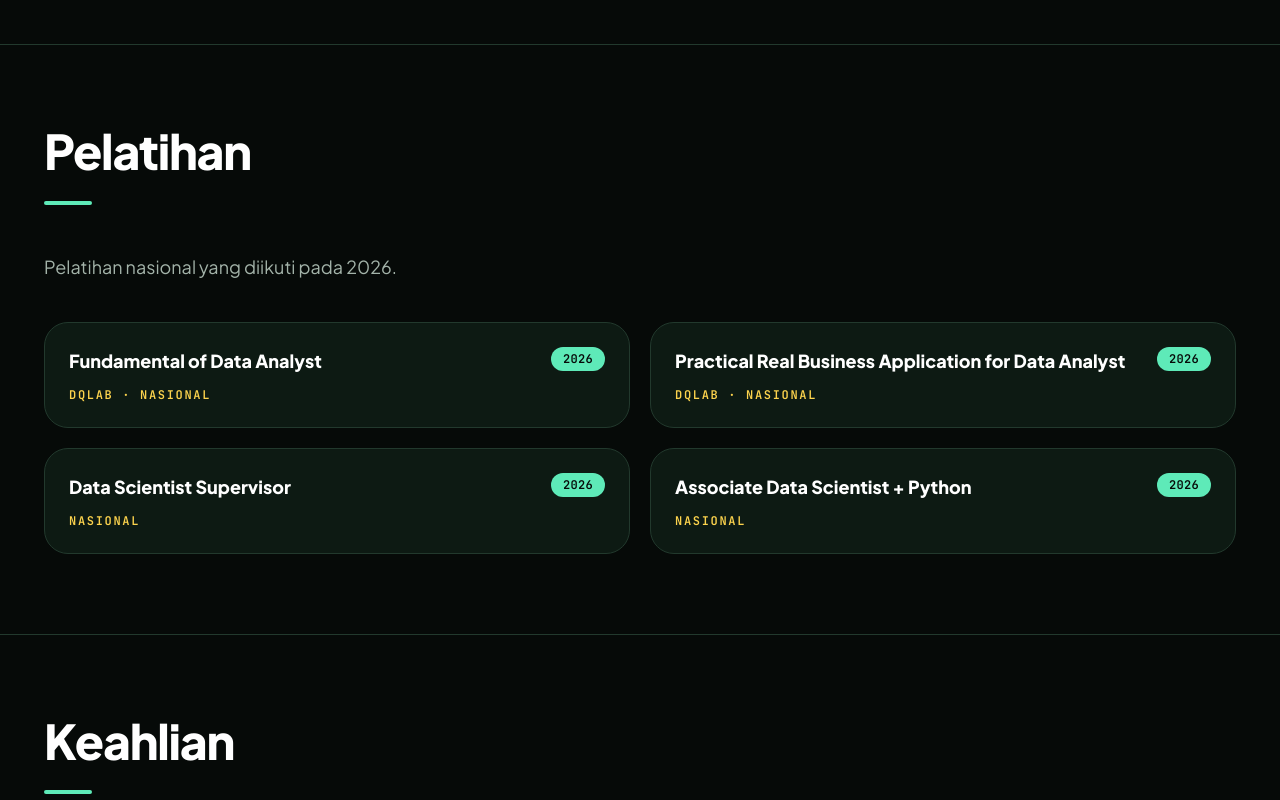
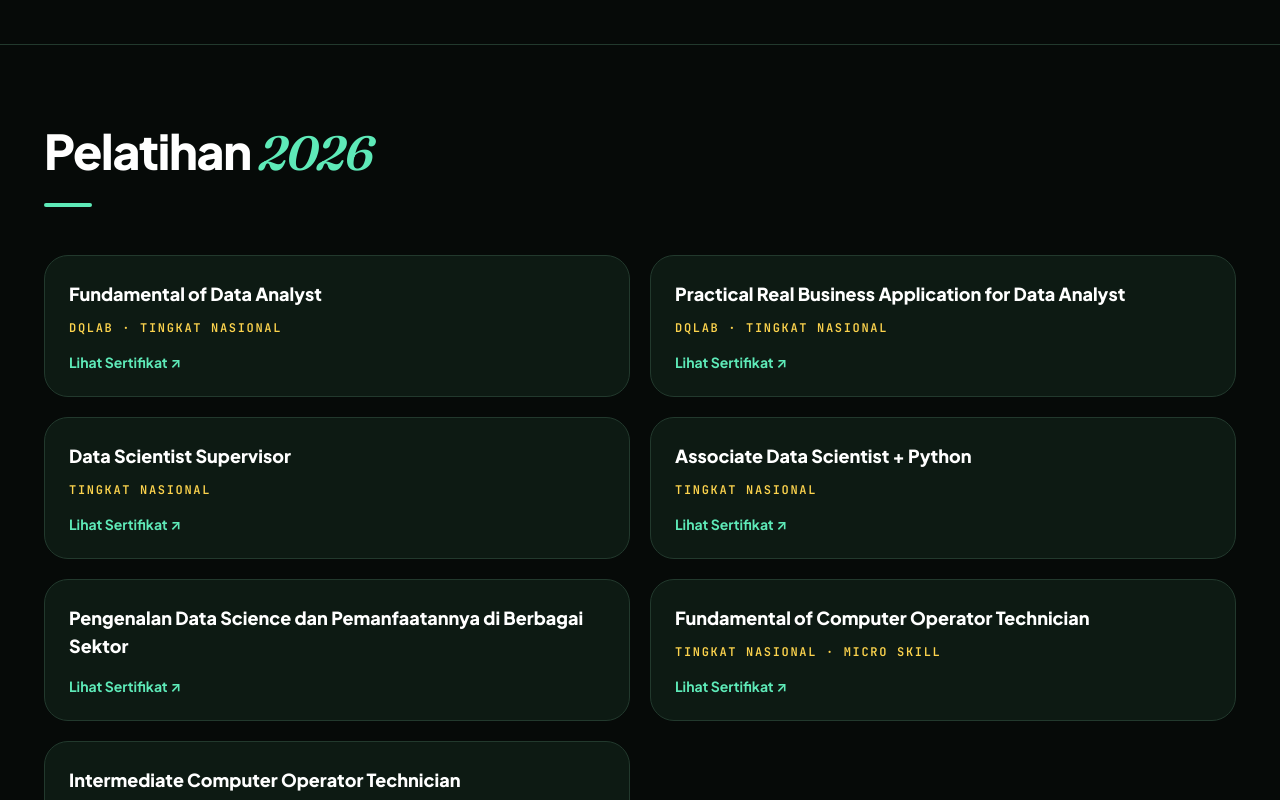
Before and after one commit to fadhilaaan9-sudo/portofolio-fakhri, a React (Vite) app: page / in a window 1280 px wide. Shown: the part 3440-4240 px from the top of the page. Built offline with nearby package versions, Linux system fonts and the light colour scheme.

Commit message:
Tambah 7 pelatihan dengan tautan sertifikat (Google Drive)

```diff
--- a/src/components/TrainingSection.tsx
+++ b/src/components/TrainingSection.tsx
@@ -2,35 +2,37 @@ import { trainings } from '../data/portfolio'
 import Reveal from './Reveal'
 import SectionHeading from './SectionHeading'
 
-// Pelatihan 2026 dari CV — section baru.
+// Pelatihan — 7 entri, masing-masing dengan tautan sertifikat (Google Drive).
 export default function TrainingSection() {
   return (
     <section id="pelatihan" className="scroll-mt-28 border-t border-border md:scroll-mt-24">
       <div className="mx-auto max-w-[1240px] px-4 py-14 sm:px-6 sm:py-16 md:py-20">
         <Reveal>
-          <SectionHeading title="Pelatihan" />
-
-          <p className="max-w-3xl text-base leading-[1.6] text-muted md:text-lg">
-            Pelatihan nasional yang diikuti pada 2026.
-          </p>
+          <SectionHeading title="Pelatihan" accent="2026" />
 
           <ul className="mt-8 grid gap-4 sm:mt-10 sm:gap-5 md:grid-cols-2">
             {trainings.map((training) => (
               <li
                 key={training.title}
-                className="min-w-0 rounded-[24px] border border-border bg-panel p-5 transition-colors hover:border-mint/50 sm:p-6"
+                className="flex min-w-0 flex-col rounded-[24px] border border-border bg-panel p-5 transition-colors hover:border-mint/50 sm:p-6"
               >
-                <div className="flex flex-wrap items-start justify-between gap-2">
-                  <h3 className="min-w-0 flex-1 text-lg font-extrabold break-words text-white">
-                    {training.title}
-                  </h3>
-                  <span className="shrink-0 rounded-full bg-mint px-3 py-1 font-mono text-xs font-bold tracking-wide text-background">
-                    {training.year}
-                  </span>
-                </div>
-                <p className="mt-3 font-mono text-xs font-semibold tracking-[0.14em] break-words text-amber-soft uppercase">
-                  {[training.provider, training.scope].filter(Boolean).join(' · ')}
-                </p>
+                <h3 className="min-w-0 text-lg font-extrabold break-words text-white">
+                  {training.title}
+                </h3>
+                {training.description ? (
+                  <p className="mt-3 font-mono text-xs font-semibold tracking-[0.14em] break-words text-amber-soft uppercase">
+                    {training.description}
+                  </p>
+                ) : null}
+                <a
+                  href={training.certificateUrl}
+                  target="_blank"
+                  rel="noopener"
+                  aria-label={`Lihat sertifikat ${training.title} (PDF di Google Drive)`}
+                  className="mt-4 inline-flex items-center gap-1 text-sm font-bold text-mint transition-colors hover:underline"
+                >
+                  Lihat Sertifikat ↗
+                </a>
               </li>
             ))}
           </ul>
--- a/src/data/portfolio.ts
+++ b/src/data/portfolio.ts
@@ -100,27 +100,45 @@ export const publication = {
 export const trainings = [
   {
     title: 'Fundamental of Data Analyst',
-    provider: 'DQLab',
-    scope: 'Nasional',
-    year: '2026',
+    description: 'DQLab · Tingkat Nasional',
+    certificateUrl:
+      'https://drive.google.com/file/d/1tiJV8zrqISfhh67vb8vvRz3Jk_mRygtw/view',
   },
   {
     title: 'Practical Real Business Application for Data Analyst',
-    provider: 'DQLab',
-    scope: 'Nasional',
-    year: '2026',
+    description: 'DQLab · Tingkat Nasional',
+    certificateUrl:
+      'https://drive.google.com/file/d/1cw3FA_KDlP3zA5-dYLteAEU6CJdf5K8F/view',
   },
   {
     title: 'Data Scientist Supervisor',
-    provider: null,
-    scope: 'Nasional',
-    year: '2026',
+    description: 'Tingkat Nasional',
+    certificateUrl:
+      'https://drive.google.com/file/d/1zsNNYZbLe6XpdUQZkEVw5KQgPs8Nvc57/view',
   },
   {
     title: 'Associate Data Scientist + Python',
-    provider: null,
-    scope: 'Nasional',
-    year: '2026',
+    description: 'Tingkat Nasional',
+    certificateUrl:
+      'https://drive.google.com/file/d/18VhAY-TmpQsuvu9r5WhKzw6wPX04as--/view',
+  },
+  {
+    title: 'Pengenalan Data Science dan Pemanfaatannya di Berbagai Sektor',
+    description: null,
+    certificateUrl:
+      'https://drive.google.com/file/d/1sF0hnteLPMCFAdC_tJiCy3GIvKzG4LkK/view',
+  },
+  {
+    title: 'Fundamental of Computer Operator Technician',
+    description: 'Tingkat Nasional · Micro Skill',
+    certificateUrl:
+      'https://drive.google.com/file/d/19vnvyn7vdT43MDCGibp7vvTPTur3Ylbo/view',
+  },
+  {
+    title: 'Intermediate Computer Operator Technician',
+    description: 'Tingkat Nasional',
+    certificateUrl:
+      'https://drive.google.com/file/d/1x7d_cYCV1CETmlh1LOPvRSpf3I7l9qIT/view',
   },
 ]
 
```
